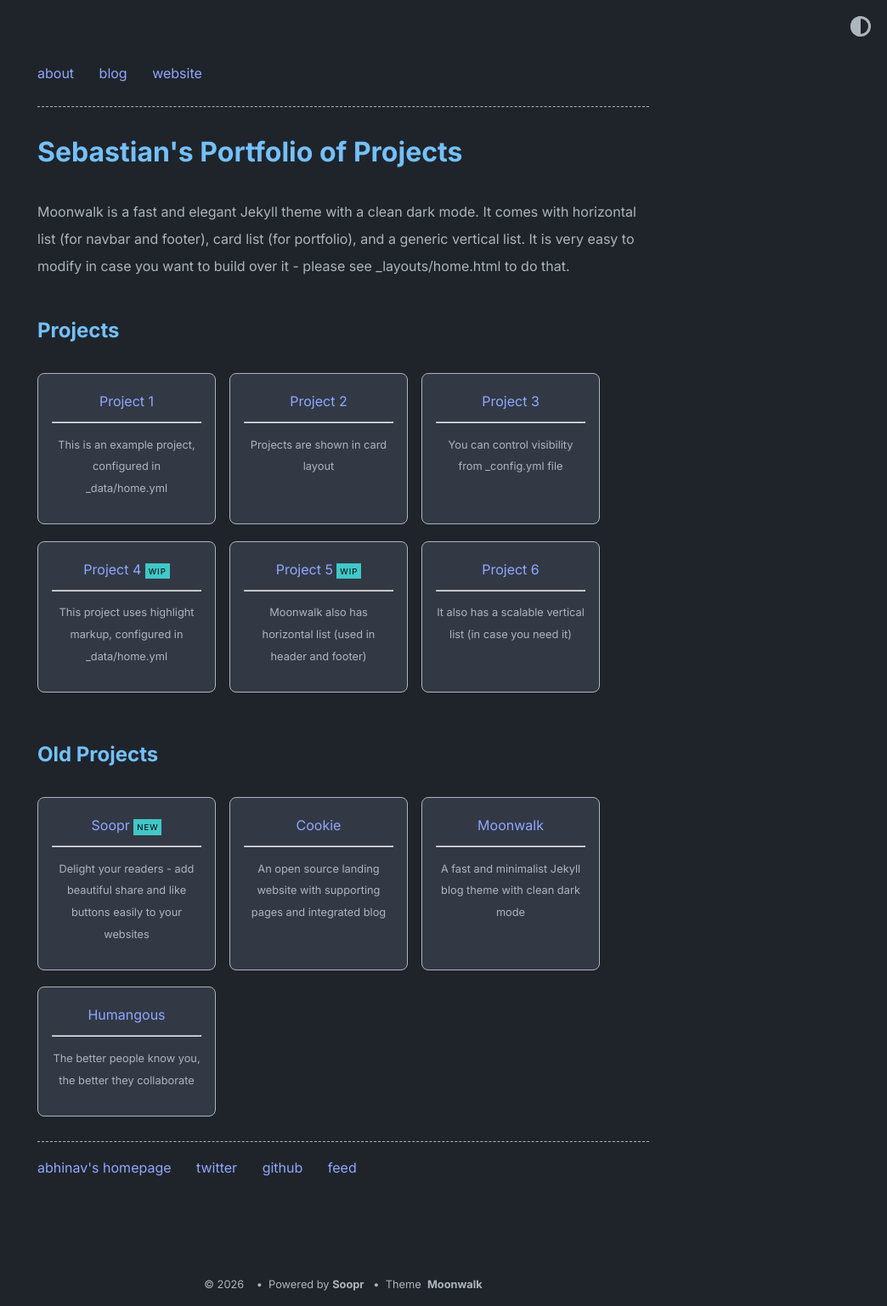
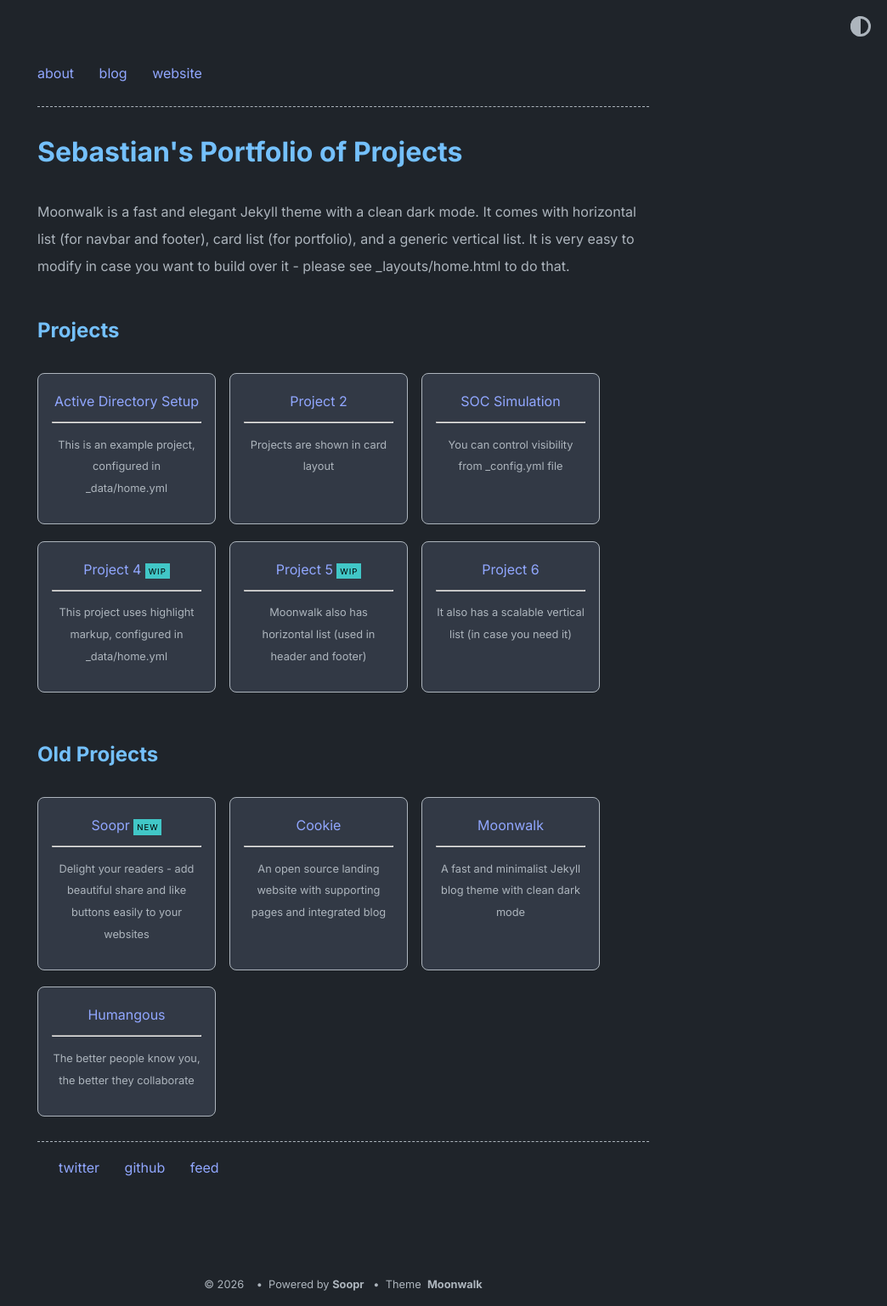
Before and after one commit to Sebastianmerc/Sebastianmerc.github.io, a Jekyll site: the page built from index.md, in a window 1280 px wide. Shown: the whole page at 85% size, without its empty margins (236-1280 px from the left). Built offline with Jekyll 4.4.1, drawn with Linux system fonts in a browser that asks for light colours.

Commit message:
Update home.yml

```diff
--- a/_data/home.yml
+++ b/_data/home.yml
@@ -9,7 +9,7 @@ navbar_entries:
     url: https://www.abhinav.co
 
 project_entries:
-  - title: Project 1
+  - title: Active Directory Setup
     url: overview-post
     desc: This is an example project, configured in _data/home.yml
 
@@ -17,7 +17,7 @@ project_entries:
     url: overview-post
     desc: Projects are shown in card layout
 
-  - title: Project 3
+  - title: SOC Simulation
     url: overview-post
     desc: You can control visibility from _config.yml file
 
@@ -54,8 +54,8 @@ old_project_entries:
     desc: The better people know you, the better they collaborate
 
 footer_entries:
-  - title: abhinav's homepage
-    url: https://www.abhinav.co
+  - title:
+    url:
 
   - title: twitter
     url: https://twitter.com/abhinav
```
